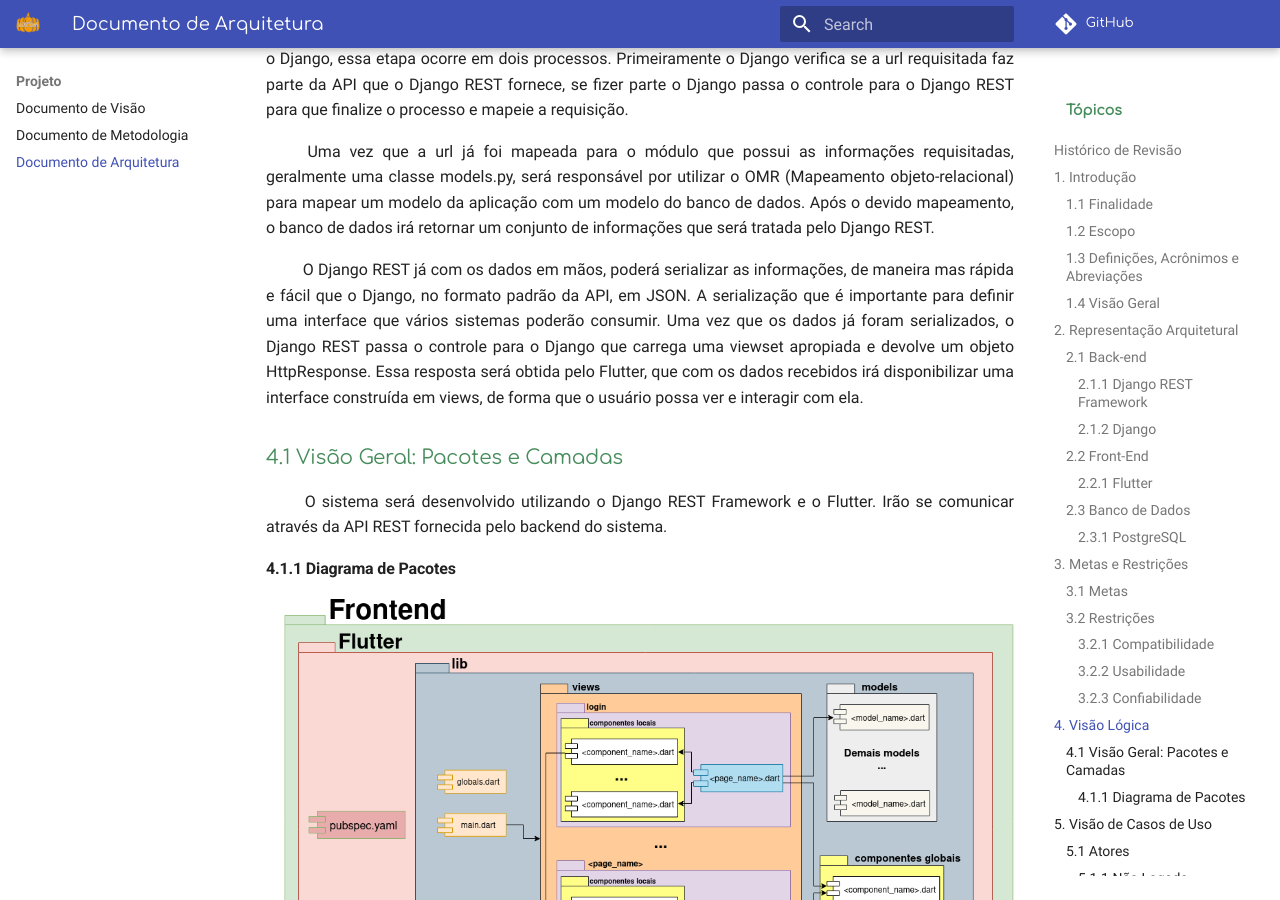
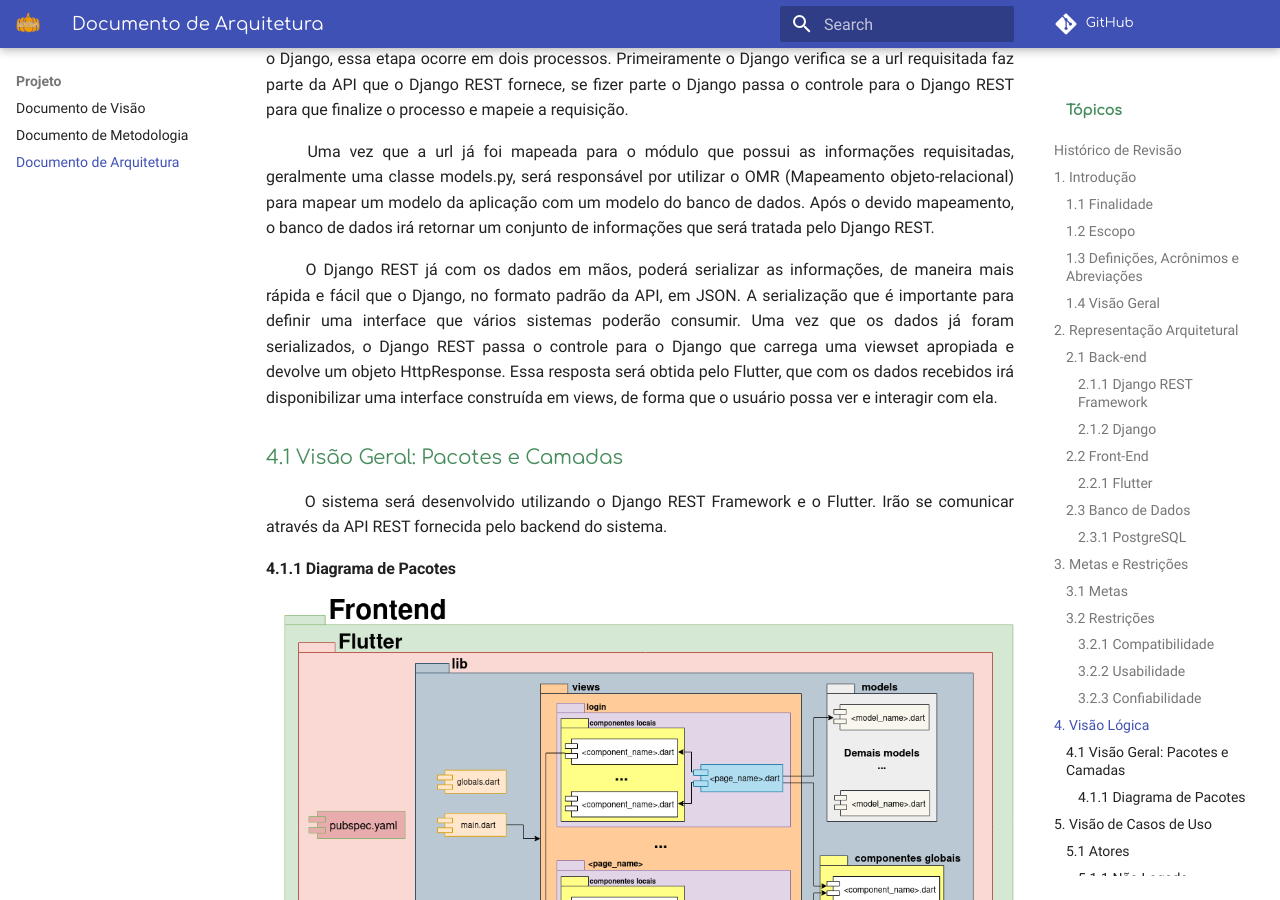
Before and after one commit to fga-eps-mds/2020.2-Hortum, an MkDocs documentation site: the page built from docs/Documento_de_arquitetura.md, in a window 1280 px wide and 900 px high, scrolled down 5578 px. Built offline with MkDocs 1.6.1 and Material for MkDocs 9.7.7, drawn with Linux system fonts in a browser that asks for light colours; comment, search, counter and statistics services are not loaded.

Commit message:
#138 Corrigindo erro ortografico no documento de arquitetura

```diff
--- a/docs/Documento_de_arquitetura.md
+++ b/docs/Documento_de_arquitetura.md
@@ -112,7 +112,7 @@
 
 <p align = "justify"> &emsp;&emsp; Uma vez que a url já foi mapeada para o módulo que possui as informações requisitadas, geralmente uma classe models.py, será responsável por utilizar o OMR (Mapeamento objeto-relacional) para mapear um modelo da aplicação com um modelo do banco de dados. Após o devido mapeamento, o banco de dados irá retornar um conjunto de informações que será tratada pelo Django REST.</p>
 
-<p align = "justify"> &emsp;&emsp; O Django REST já com os dados em mãos, poderá serializar as informações, de maneira mas rápida e fácil que o Django, no formato padrão da API, em JSON. A serialização que é importante para definir uma interface que vários sistemas poderão consumir. Uma vez que os dados já foram serializados, o Django REST passa o controle para o Django que carrega uma viewset apropiada e devolve um objeto HttpResponse.
+<p align = "justify"> &emsp;&emsp; O Django REST já com os dados em mãos, poderá serializar as informações, de maneira mais rápida e fácil que o Django, no formato padrão da API, em JSON. A serialização que é importante para definir uma interface que vários sistemas poderão consumir. Uma vez que os dados já foram serializados, o Django REST passa o controle para o Django que carrega uma viewset apropiada e devolve um objeto HttpResponse.
 Essa resposta será obtida pelo Flutter, que com os dados recebidos irá disponibilizar uma interface construída em views, de forma que o usuário possa ver e interagir com ela. </p>
 
 ### 4.1 Visão Geral: Pacotes e Camadas
```
